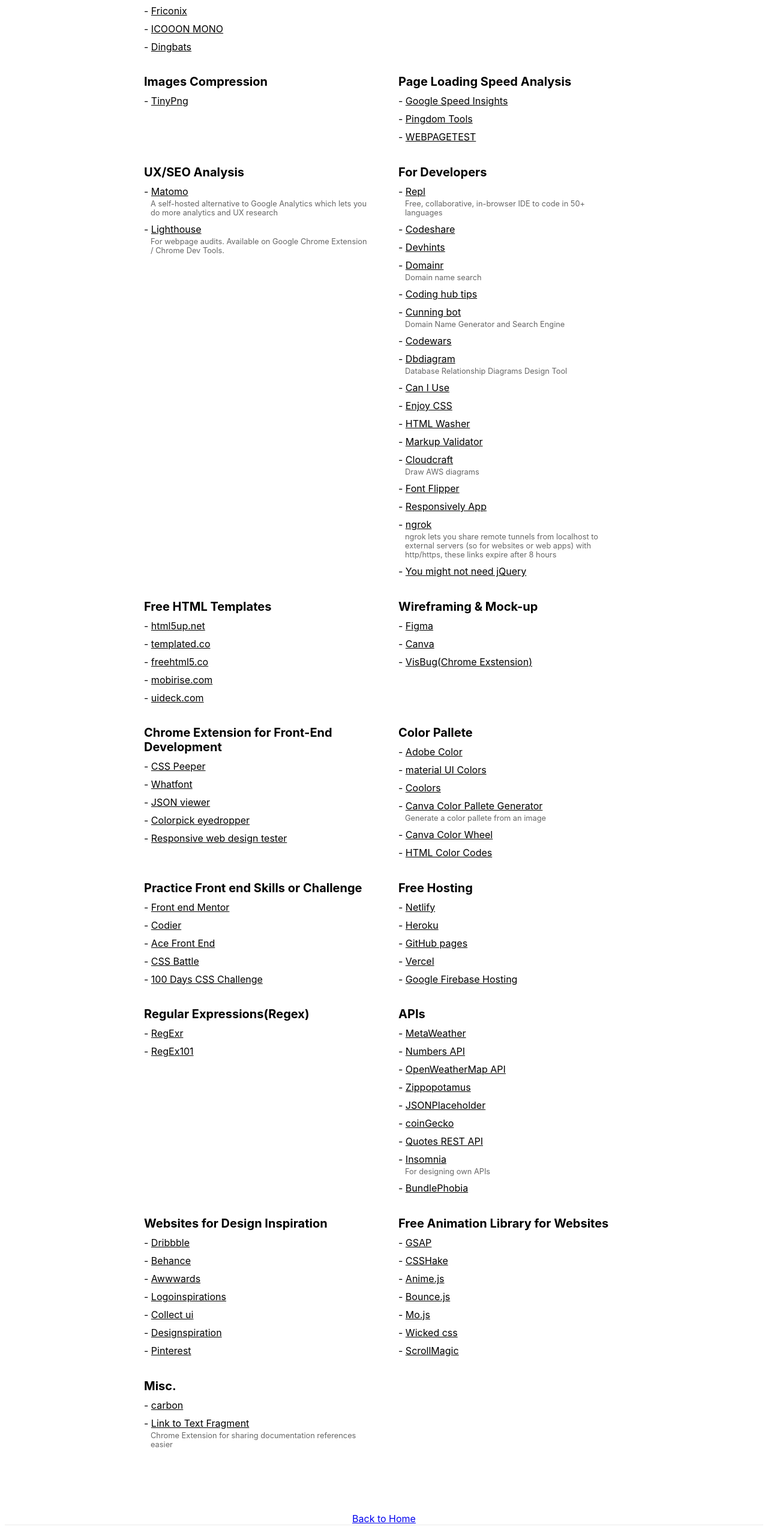
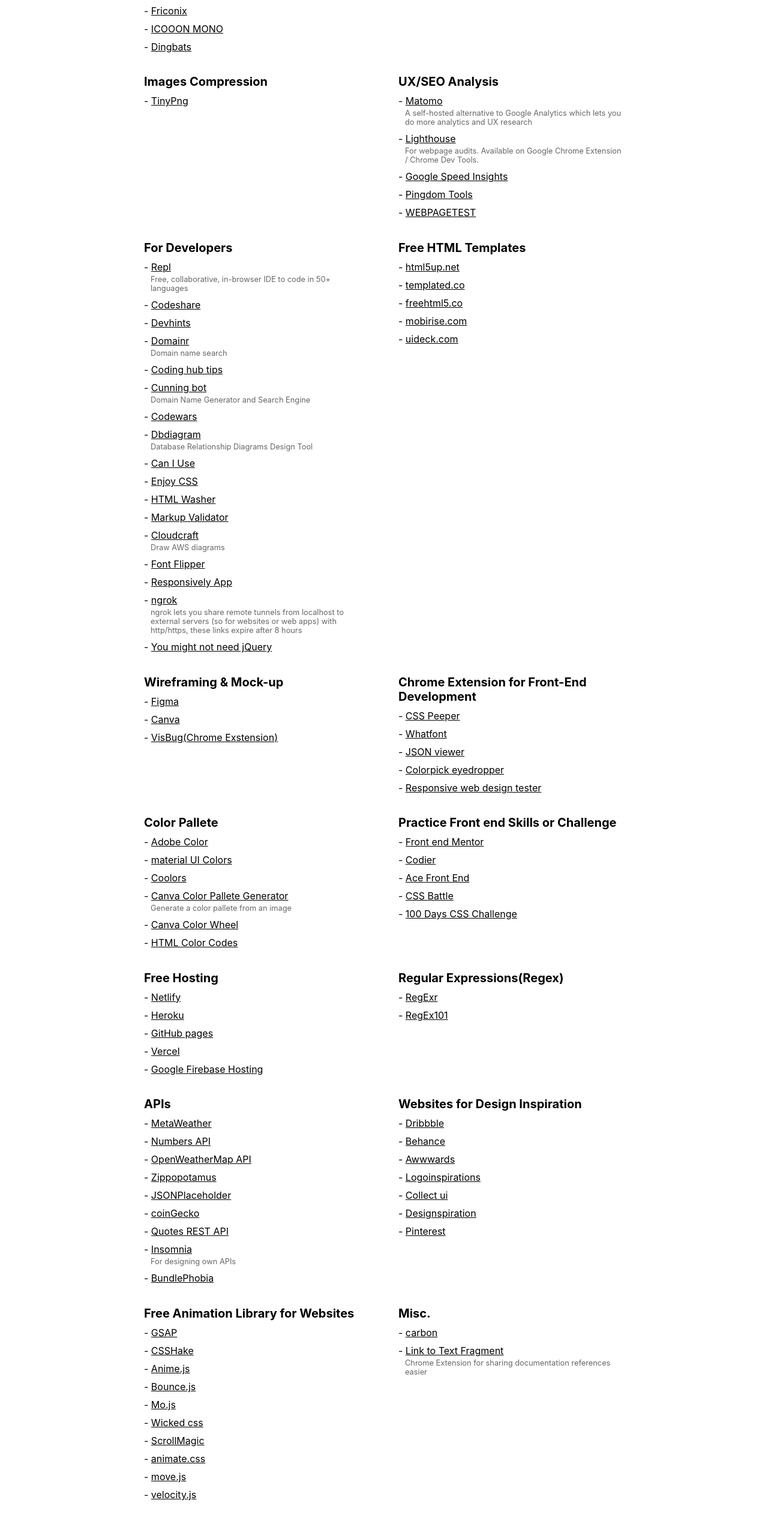
Before and after one commit to HelloTakako/DevNotes, a Next.js app: page /useful-links in a window 1280 px wide. Shown: the part 1141-3706 px from the top of the page at 60% size. Built offline with nearby package versions, Linux system fonts and the light colour scheme.

Commit message:
organize useful links

```diff
--- a/pages/useful-links.js
+++ b/pages/useful-links.js
@@ -19,6 +19,15 @@
         &#9998;Useful Links
         </h1>
         <div className="grid">
+
+          {/* <select id="link-categories">
+            <option value="all">All</option>
+            <option value="ux-seo">UX/SEO</option>
+            <option value="design">Graphic/UI Design</option>
+            <option value="frontend">Front-end Developement</option>
+            <option value="backend">Back-end Developement</option>
+          </select> */}
+
           <ul className="links-list">
           <li>
             <h4>Photos</h4>
@@ -98,19 +107,13 @@
           </li>
 
           <li>
-            <h4>Page Loading Speed Analysis</h4>
-            <ul>
-              <li><a href="https://developers.google.com/speed/pagespeed/insights/" rel="noopener noreferrer" target="_blank">Google Speed Insights</a></li>
-              <li><a href="https://tools.pingdom.com/" rel="noopener noreferrer" target="_blank">Pingdom Tools</a></li>
-              <li><a href="https://www.webpagetest.org/" rel="noopener noreferrer" target="_blank">WEBPAGETEST</a></li>
-            </ul>
-          </li>
-
-          <li>
             <h4>UX/SEO Analysis</h4>
             <ul>
               <li><a href="https://matomo.org/" rel="noopener noreferrer" target="_blank">Matomo</a><p className="tool-desc">A self-hosted alternative to Google Analytics which lets you do more analytics and UX research</p></li>
               <li><a href="https://chrome.google.com/webstore/detail/lighthouse/blipmdconlkpinefehnmjammfjpmpbjk" rel="noopener noreferrer" target="_blank">Lighthouse</a><p className="tool-desc">For webpage audits. Available on Google Chrome Extension / Chrome Dev Tools.</p></li>
+              <li><a href="https://developers.google.com/speed/pagespeed/insights/" rel="noopener noreferrer" target="_blank">Google Speed Insights</a></li>
+              <li><a href="https://tools.pingdom.com/" rel="noopener noreferrer" target="_blank">Pingdom Tools</a></li>
+              <li><a href="https://www.webpagetest.org/" rel="noopener noreferrer" target="_blank">WEBPAGETEST</a></li>
             </ul>
           </li>
 
@@ -248,6 +251,9 @@
               <li><a href="https://mojs.github.io/" rel="noopener noreferrer" target="_blank">Mo.js</a></li>
               <li><a href="https://github.com/kristofferandreasen/wickedCSS" rel="noopener noreferrer" target="_blank">Wicked css</a></li>
               <li><a href="https://scrollmagic.io/" rel="noopener noreferrer" target="_blank">ScrollMagic</a></li>
+              <li><a href="https://animate.style/" rel="noopener noreferrer" target="_blank">animate.css</a></li>
+              <li><a href="https://github.com/visionmedia/move.js" rel="noopener noreferrer" target="_blank">move.js</a></li>
+              <li><a href="http://velocityjs.org/" rel="noopener noreferrer" target="_blank">velocity.js</a></li>
             </ul>
           </li>
 
```
